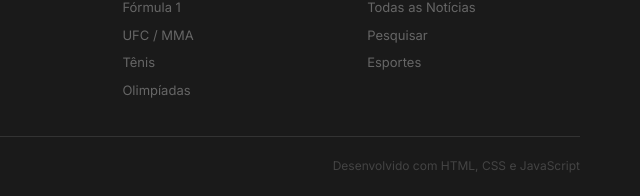
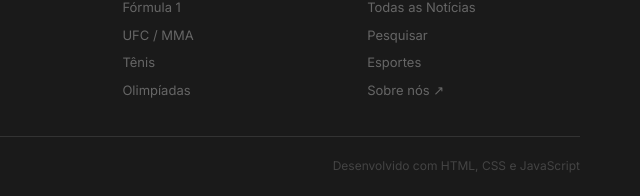
Before and after one commit to sartercs/Sport-Center-Site, a plain HTML site: page index.html in a window 1280 px wide. Shown: the part 1402-1598 px from the top of the page, 640-1280 px from the left. Drawn offline with nearby package versions, Linux system fonts and the light colour scheme; a web font is replaced by a local one.

Commit message:
Update index.html

```diff
--- a/index.html
+++ b/index.html
@@ -2081,6 +2081,7 @@
         <a href="#" onclick="goToNews('all');return false;">Todas as Notícias</a>
         <a href="#" onclick="goToSearch();return false;">Pesquisar</a>
         <a href="#" onclick="switchPage('esportes');return false;">Esportes</a>
+        <a href="https://github.com/sartercs/Sport-Center-Site" target="_blank" rel="noopener noreferrer">Sobre nós ↗</a>
       </div>
     </div>
     <div class="footer-bottom">
```
